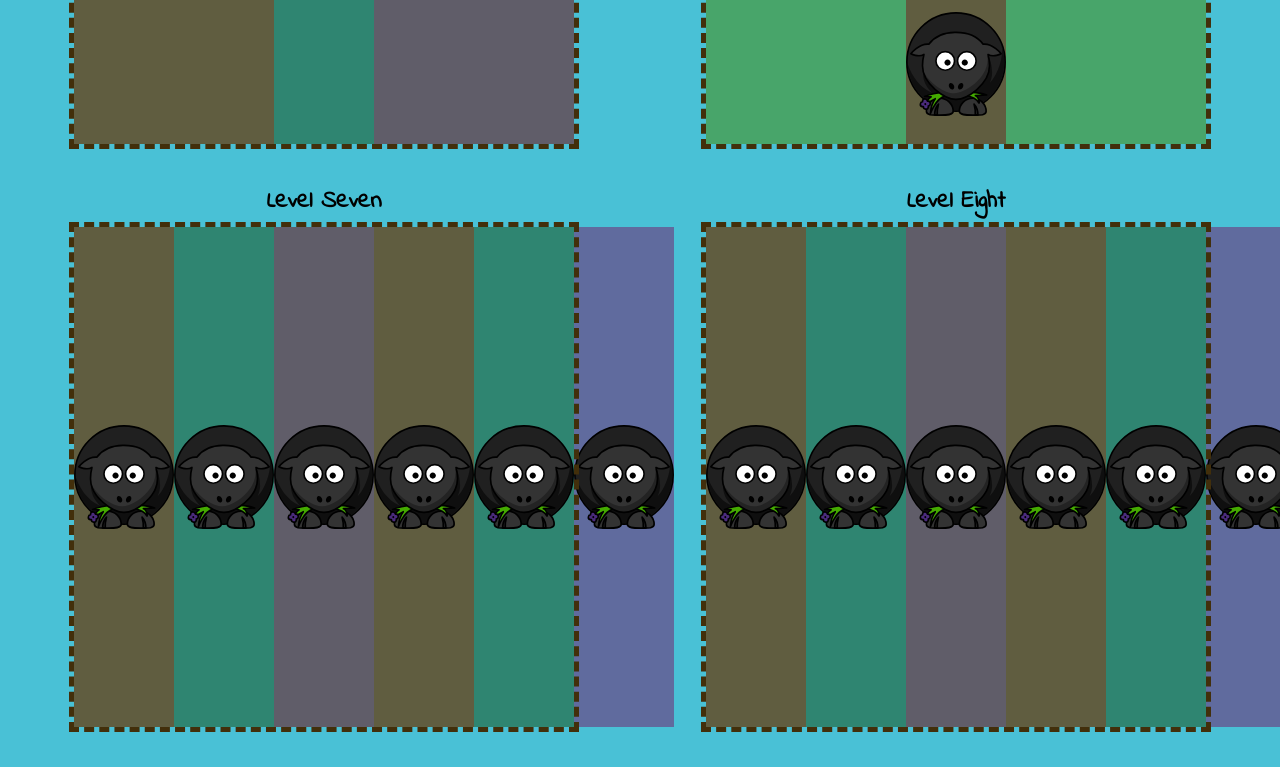
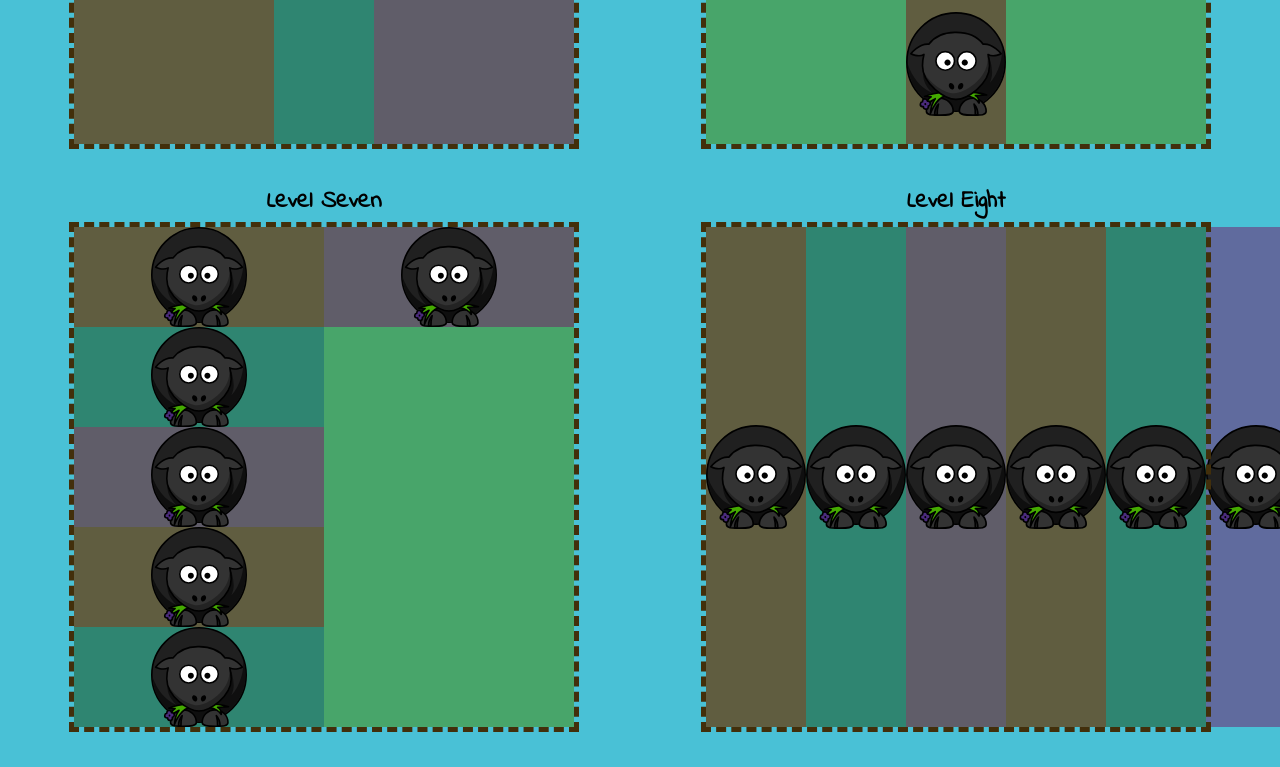
Before and after one commit to TristanPere/flexbox-challenge-1, a plain HTML site: page index.html in a window 1280 px wide. Shown: the part 2307-3074 px from the top of the page. Drawn offline with nearby package versions, Linux system fonts and the light colour scheme.

Commit message:
Completion of level 7

```diff
--- a/style.css
+++ b/style.css
@@ -69,3 +69,9 @@
     flex-grow: 1;
     align-self: flex-start;
 }
+
+
+.level-seven .field{
+    flex-direction: column;
+    flex-wrap: wrap;
+}
```
